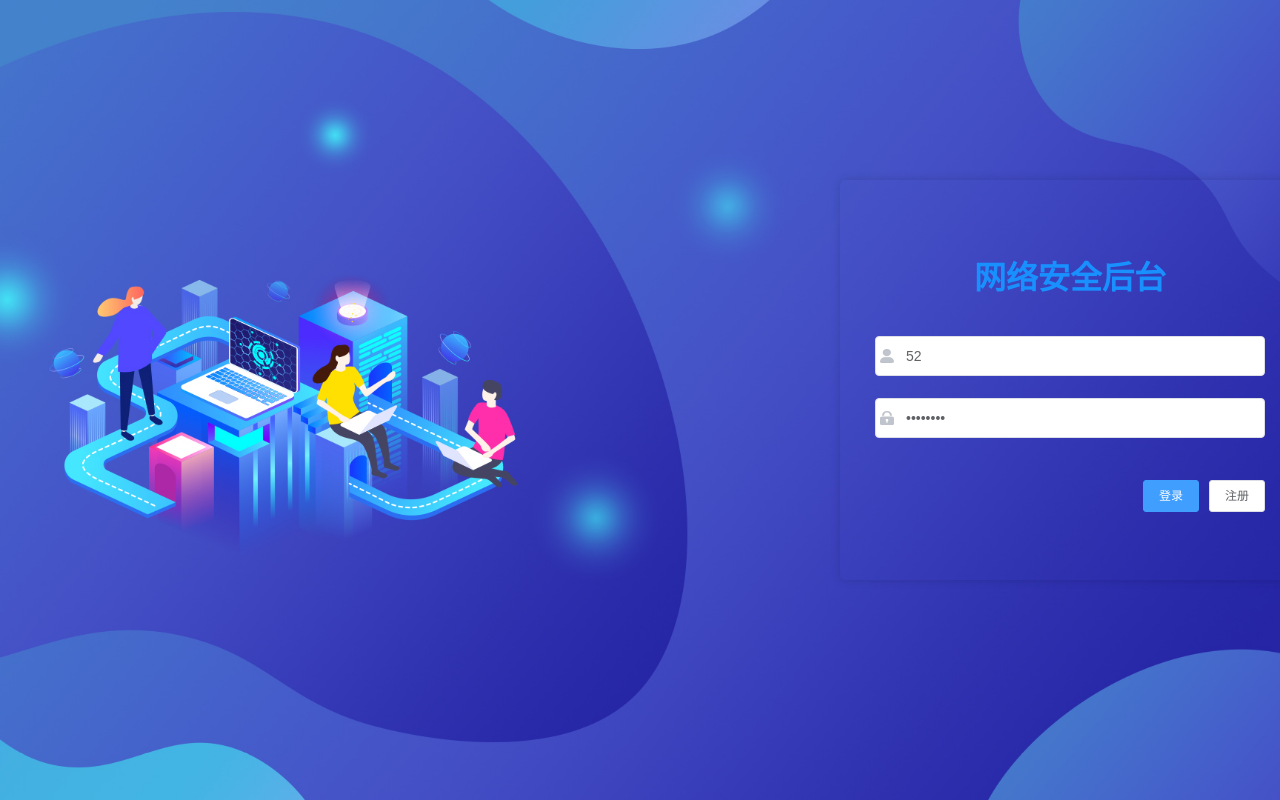
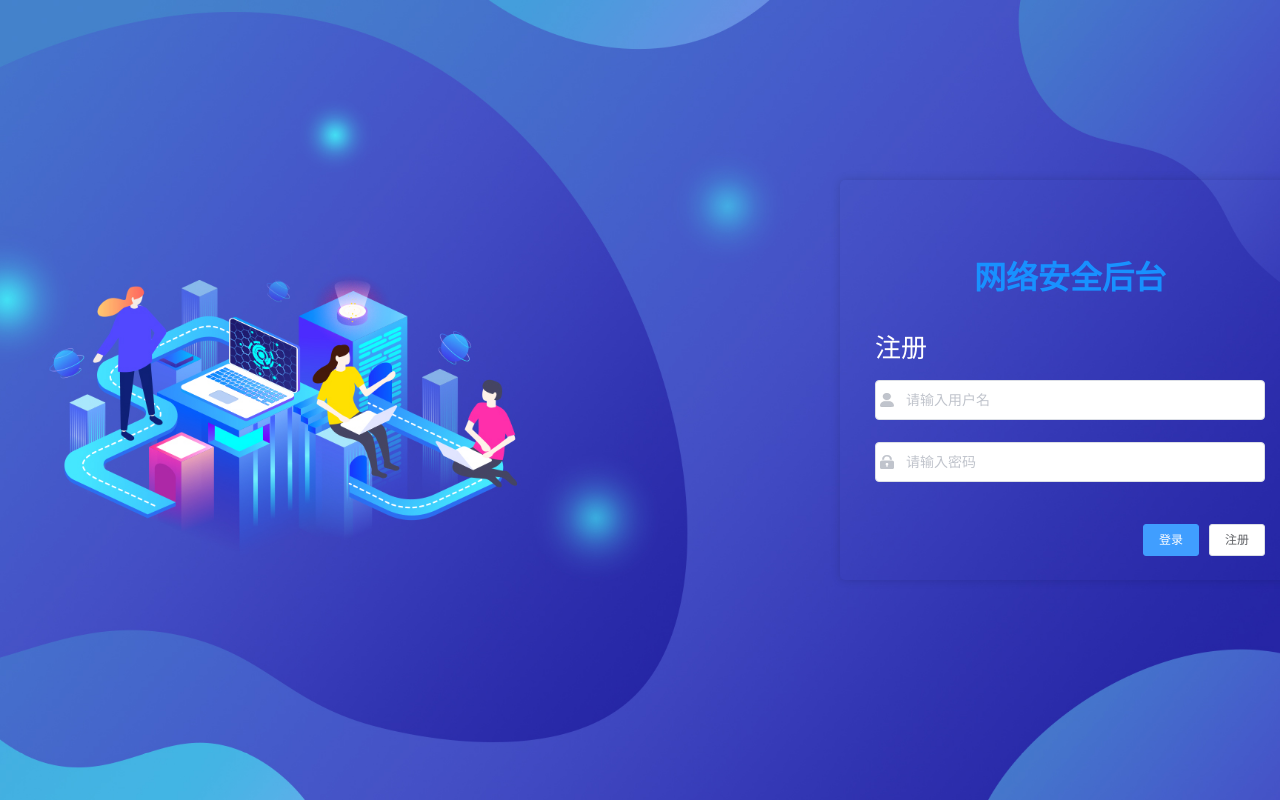
Before and after one commit to shenbeixinqu/flask_web_front, a Vue app: page /#/register in a window 1280 px wide. Before the commit this address led to /#/login. Built offline with nearby package versions, Linux system fonts and the light colour scheme.

Commit message:
注册登录

```diff
--- a/src/api/user.js
+++ b/src/api/user.js
@@ -4,6 +4,14 @@ export function login(data) {
   return request({
     // url: '/vue-admin-template/user/login',
     url: '/cms/login',
+    method: 'post',
+    data
+  })
+}
+
+export function register(data) {
+  return request({
+    url: '/cms/register',
     method: 'post',
     data
   })
--- a/src/permission.js
+++ b/src/permission.js
@@ -8,7 +8,7 @@ import getPageTitle from '@/utils/get-page-title'
 
 NProgress.configure({ showSpinner: false }) // NProgress Configuration
 
-const whiteList = ['/login'] // no redirect whitelist
+const whiteList = ['/login', '/register'] // no redirect whitelist
 
 router.beforeEach(async(to, from, next) => {
   // start progress bar
--- a/src/views/login/login_back.vue
+++ b/src/views/login/login_back.vue
@@ -9,6 +9,7 @@
       <div class="title-container">
         <h3 class="title">网络安全后台</h3>
       </div>
+      <div class="title-tips">登录</div>
       <el-form-item prop="account">
         <el-input
           ref="account"
@@ -46,9 +47,7 @@
           size="small"
           @click.native.prevent="handleRegister"
         >
-          <!-- <router-link to="/register"> -->
           注册
-          <!-- </router-link> -->
         </el-button>
       </div>
 
@@ -173,6 +172,16 @@ export default {
     }
   }
 
+  .title-tips {
+    margin-top: 29px;
+    margin-bottom: 20px;
+    font-size: 26px;
+    font-weight: 400;
+    color: #fff;
+    text-overflow: ellipsis;
+    white-space: nowrap;
+  }
+
   .show-pwd {
     position: absolute;
     right: 10px;
--- a/src/views/register/index.vue
+++ b/src/views/register/index.vue
@@ -1,13 +1,178 @@
 <template>
-  <div>1111</div>
+  <div class="login-container">
+    <el-form
+      ref="registerForm"
+      :model="registerForm"
+      :rules="registerRules"
+      class="login-form"
+    >
+      <div class="title-container">
+        <h3 class="title">网络安全后台</h3>
+      </div>
+      <div class="title-tips">注册</div>
+      <el-form-item prop="account">
+        <el-input
+          ref="account"
+          v-model="registerForm.account"
+          placeholder="请输入用户名"
+          name="account"
+          type="text"
+        >
+          <template #prefix>
+            <span><svg-icon icon-class="user" /></span>
+          </template>
+        </el-input>
+      </el-form-item>
+      <el-form-item prop="password">
+        <el-input
+          ref="password"
+          v-model="registerForm.password"
+          :type="passwordType"
+          placeholder="请输入密码"
+        >
+          <template #prefix>
+            <span><svg-icon icon-class="password" /></span>
+          </template>
+        </el-input></el-form-item>
+      <div style="float: right; margin-top:20px">
+        <el-button
+          :loading="loading"
+          type="primary"
+          size="small"
+          @click.native.prevent="handleLogin"
+        >
+          登录
+        </el-button>
+        <el-button
+          size="small"
+          @click.native.prevent="handleRegister"
+        >
+          注册
+        </el-button>
+      </div>
+
+    </el-form>
+  </div>
 </template>
 
 <script>
+import { register } from '@/api/user'
+
 export default {
-
+  name: 'Login',
+  data() {
+    return {
+      registerForm: {
+        account: '',
+        password: '',
+        token: ''
+      },
+      registerRules: {
+        account: [{ required: true, message: '用户名不能为空' }],
+        password: [{ required: true, message: '密码不能为空' }]
+      },
+      loading: false,
+      passwordType: 'password'
+    }
+  },
+  methods: {
+    showPwd() {
+      if (this.passwordType === 'password') {
+        this.passwordType = ''
+      } else {
+        this.passwordType = 'password'
+      }
+    },
+    handleLogin() {
+      this.$router.push({ path: '/login' })
+    },
+    handleRegister() {
+      this.$refs.registerForm.validate(async(valid) => {
+        if (valid) {
+          const { msg } = await register(this.registerForm)
+          console.log('resg_data', msg)
+          this.$message.success(msg)
+        }
+      })
+    }
+  }
 }
 </script>
 
-<style>
+<style lang="scss" scoped>
+.login-container {
+  background: #fff;
+  min-height: 100%;
+  width: 100%;
+  height: 100vh;
+  background: url('~@/assets/background.jpg') center center fixed
+      no-repeat;
+  background-size: cover;
+  overflow: hidden;
+  .login-form {
+    position: relative;
+    width: 460px;
+    max-width: 100%;
+    padding: 80px 35px 0;
+    margin: 0 auto;
+    margin-top: 80px;
+    overflow: hidden;
+    border-width: 0px;
+    left: 430px;
+    top: 100px;
+    height: 400px;
+    background: inherit;
+    background-color: rgba(255, 255, 255, 1);
+    border: none;
+    border-radius: 5px;
+    -moz-box-shadow: 0px 0px 10px rgba(0, 0, 0, 0.149019607843137);
+    -webkit-box-shadow: 0px 0px 10px rgba(0, 0, 0, 0.149019607843137);
+    box-shadow: 0px 0px 10px rgba(0, 0, 0, 0.149019607843137);
+    font-family: "微软雅黑", sans-serif;
+    font-weight: 400;
+    font-style: normal;
+    text-align: left;
+    line-height: 24px;
+  }
+  .svg-container {
+    padding: 6px 5px 6px 15px;
+    vertical-align: middle;
+    width: 30px;
+    display: inline-block;
+  }
+
+  .title-container {
+    position: relative;
+    .title {
+      margin: 0 auto 40px auto;
+      text-align: center;
+      font-weight: 700;
+      font-style: normal;
+      font-size: 32px;
+      color: #1891ff;
+      line-height: 36px;
+    }
+  }
+
+  .title-tips {
+    margin-top: 29px;
+    margin-bottom: 20px;
+    font-size: 26px;
+    font-weight: 400;
+    color: #fff;
+    text-overflow: ellipsis;
+    white-space: nowrap;
+  }
+
+  .show-pwd {
+    position: absolute;
+    right: 10px;
+    top: 7px;
+    font-size: 16px;
+
+    cursor: pointer;
+    user-select: none;
+  }
+}
 
 </style>
--- a/src/views/safeCenter/SafeService.vue
+++ b/src/views/safeCenter/SafeService.vue
@@ -5,7 +5,7 @@
         <el-row :gutter="20" style="width:100%">
           <el-col :span="3">
             <el-input
-              v-model="addFileForm.title"
+              v-model="addFileForm.kword"
               size="mini"
               clearable
               placeholder="请输入标题"
@@ -160,13 +160,14 @@ export default {
         mold: '',
         link: '',
         fileList: [],
-        file_dir: ''
+        file_dir: '',
+        kword: ''
       },
       deleteForm: {
         deleteId: ''
       },
       // 文件上传参数
-      action: 'http://172.18.3.167:5000/cms/fileUpload'
+      action: 'http://192.168.31.249:5000/cms/fileUpload'
       // fileList: []
     }
   },
@@ -181,7 +182,8 @@ export default {
       const searchData = {
         limit: this.limit,
         pn: this.pn,
-        title: this.addFileForm.title
+        title: this.addFileForm.title,
+        kword: this.addFileForm.kword
       }
       getServiceList(searchData).then(res => {
         if (res.data.status === 200) {
@@ -193,6 +195,11 @@ export default {
     // 上传文件Dialog
     addFile() {
       this.addDialogVisible = true
+      this.addFileForm.title = ''
+      this.addFileForm.mold = ''
+      this.addFileForm.link = ''
+      this.addFileForm.fileList = []
+      this.addFileForm.file_dir = ''
     },
     // 上传提交
     addFileSubmit() {
```
